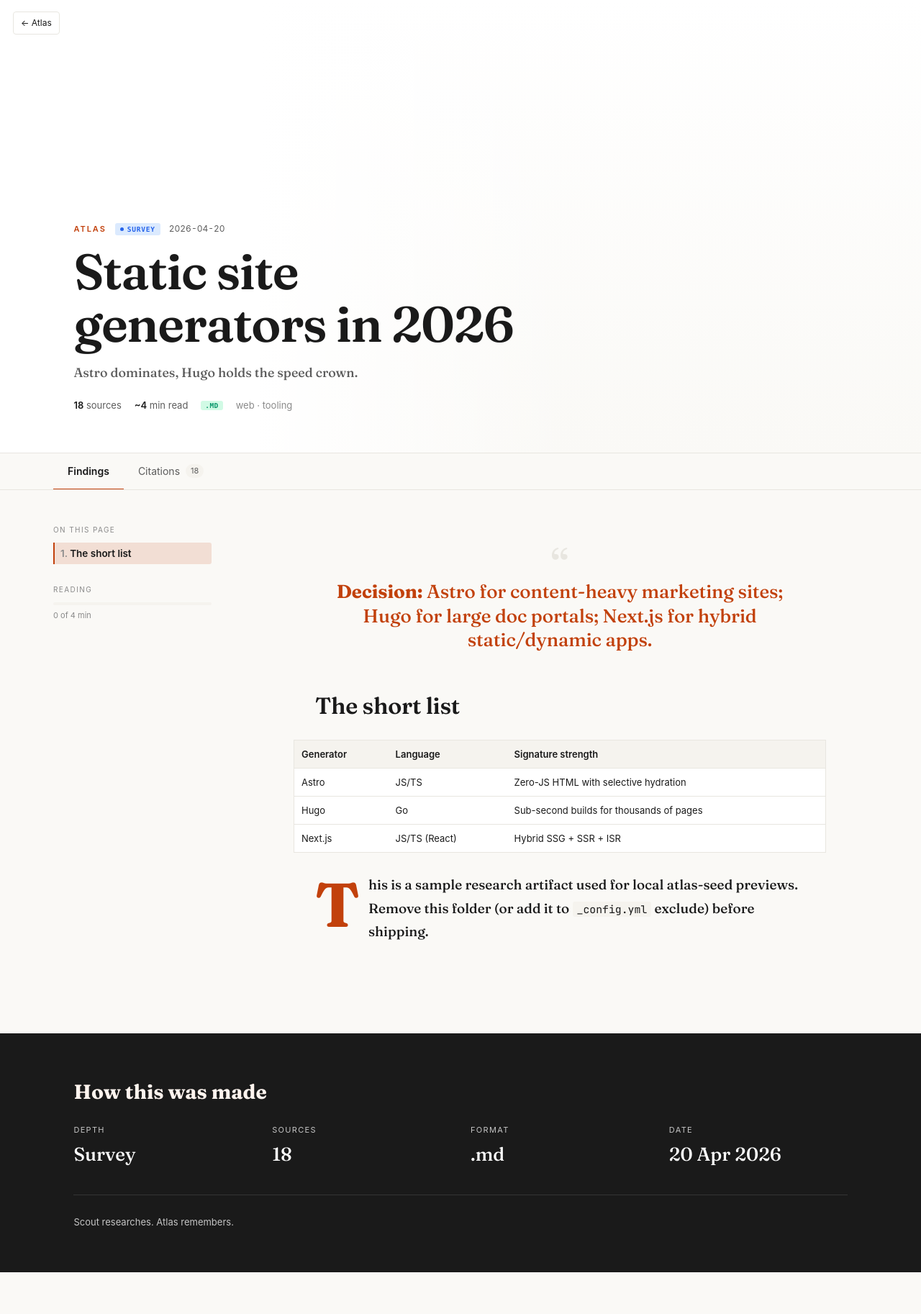
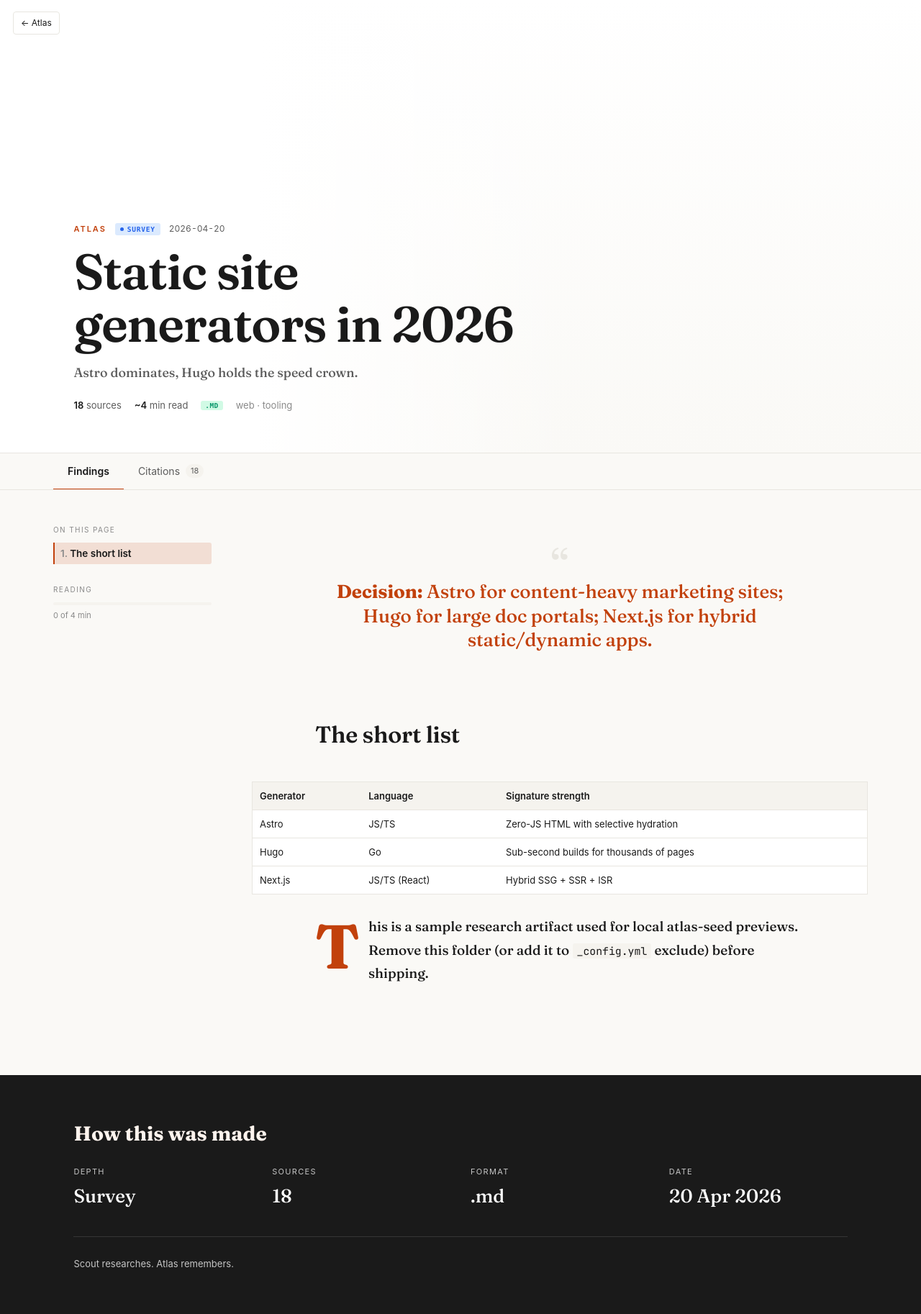
Before and after one commit to Laoujin/Compass, a Jekyll site: the page built from research/2026-04-20-static-site-generators/index.md, in a window 1280 px wide. Shown: the whole page at 72% size. Built offline with Jekyll 4.4.1, drawn with Linux system fonts in a browser that asks for light colours; before the commit the page ends 1768 px from its top, so only the background shows below that.

Commit message:
wider tables

```diff
--- a/assets/research.css
+++ b/assets/research.css
@@ -256,13 +256,18 @@
    Article (magazine column)
    ========================================================================= */
 .research-article {
-  max-width: 680px;
-  margin: 0 auto;
+  display: grid;
+  grid-template-columns:
+    [full-start] minmax(0, 1fr)
+    [content-start] min(680px, 100%) [content-end]
+    minmax(0, 1fr) [full-end];
   font-family: 'Fraunces', Georgia, serif;
   font-size: 19px;
   line-height: 1.7;
   color: var(--pal-fg);
 }
+.research-article > * { grid-column: content; }
+.research-article > table { grid-column: full; }
 .research-article > p { margin: 0 0 22px; }
 
 /* Drop cap on the very first paragraph */
@@ -343,8 +348,8 @@
 .research-article blockquote :last-child { margin-bottom: 0; }
 
 .research-article table {
-  width: calc(100% + 60px);
-  margin: 28px -30px;
+  width: 100%;
+  margin: 28px 0;
   border-collapse: collapse;
   font-family: -apple-system, BlinkMacSystemFont, sans-serif;
   font-size: 13px;
@@ -378,7 +383,6 @@
 
 @media (max-width: 920px) {
   .research-article { font-size: 17px; }
-  .research-article table { width: 100%; margin: 22px 0; }
   .research-article blockquote { font-size: 22px; margin: 30px 0; }
 }
 
```
